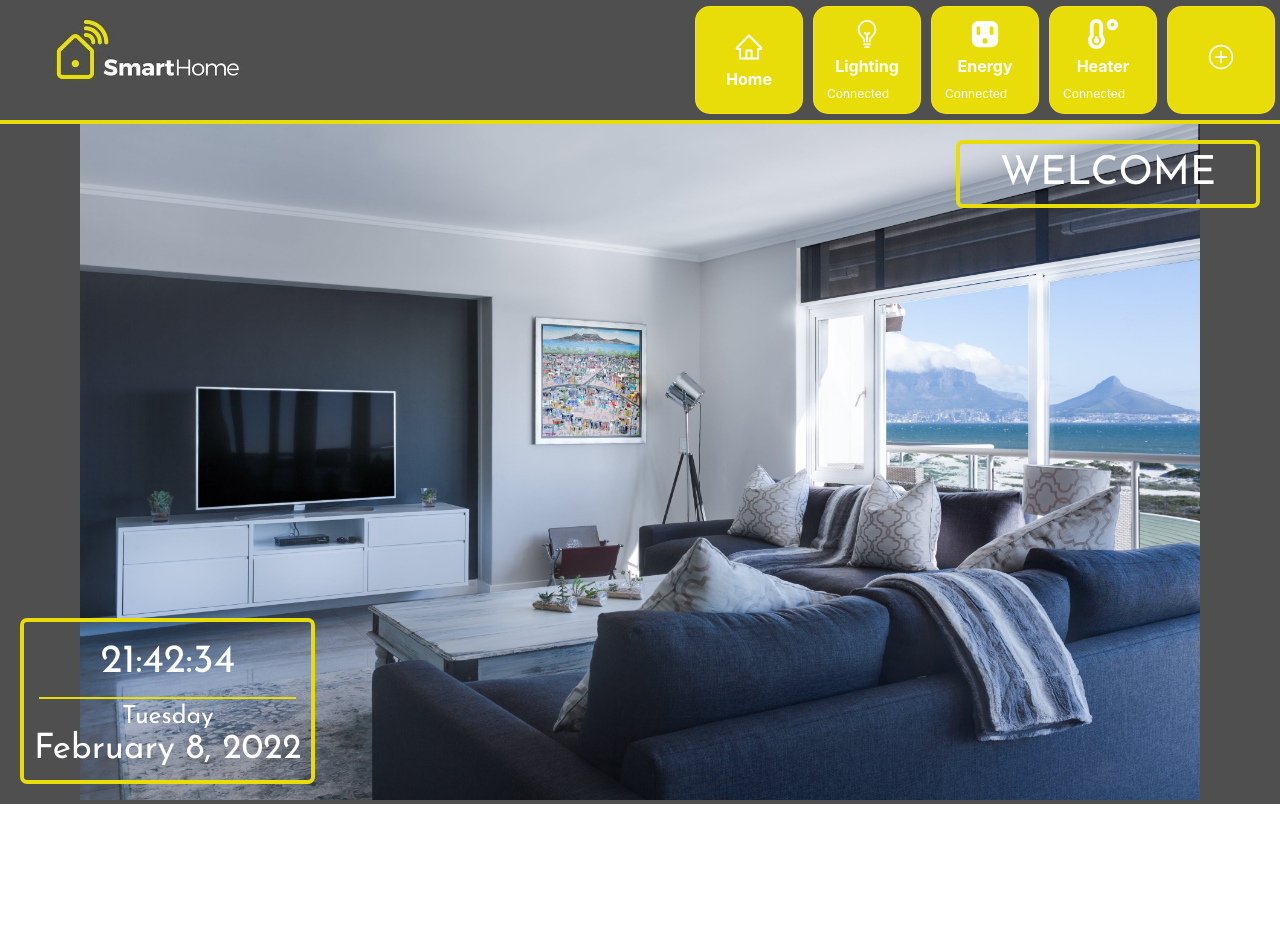
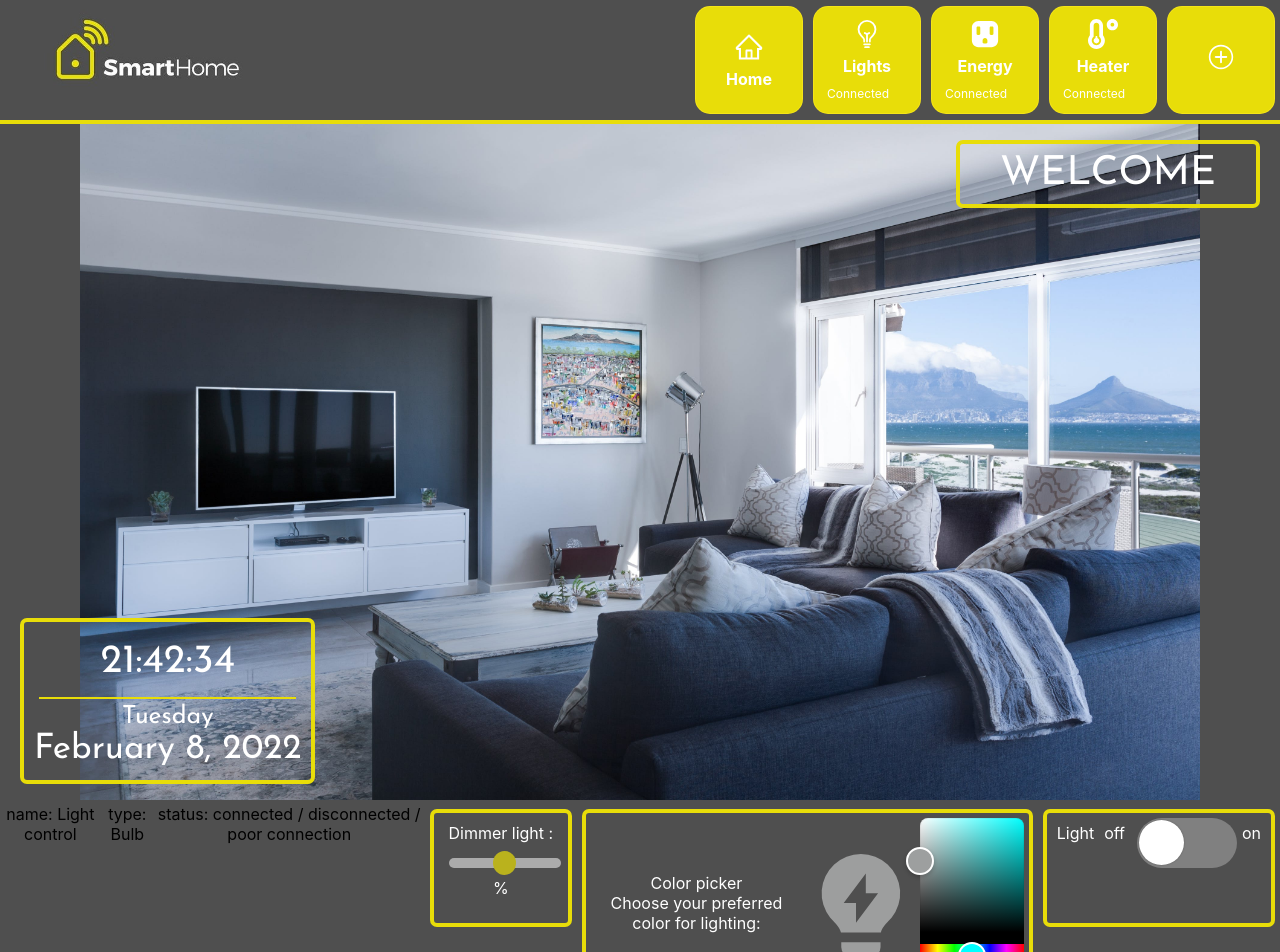
Before and after one commit to RamanSlinka/smart_home, a React (Create React App) app: page / in a window 1280 px wide. Shown: the top 952 px of the page. Before the commit the page ends 804 px from the top, so only its background shows below. Built offline with nearby package versions, Linux system fonts and the light colour scheme.

Commit message:
created SmartBulb page.  Used "react-colorful" npm module for Color picker

```diff
--- a/package.json
+++ b/package.json
@@ -12,6 +12,7 @@
     "@types/react-dom": "^17.0.9",
     "node-sass": "^7.0.1",
     "react": "^17.0.2",
+    "react-colorful": "^5.5.1",
     "react-dom": "^17.0.2",
     "react-icons": "^4.3.1",
     "react-scripts": "5.0.0",
--- a/src/App.tsx
+++ b/src/App.tsx
@@ -2,6 +2,7 @@ import React from 'react';
 import './App.scss';
 import Navbar from "./components/Navbar/Navbar";
 import Home from "./pages/home/Home";
+import SmartBulb from "./components/smartBulb/SmartBulb";
 
 function App() {
     return (
@@ -9,6 +10,7 @@ function App() {
             <Navbar/>
             <div>
                 <Home/>
+                <SmartBulb/>
             </div>
         </div>
     );
--- a/src/components/Navbar/Navbar.tsx
+++ b/src/components/Navbar/Navbar.tsx
@@ -36,7 +36,7 @@ const Navbar = () => {
 
                 <NavItem
                     icon={<IoBulbOutline/>}
-                    title={'Lighting'}
+                    title={'Lights'}
                     status={connected}
                     onClick={clickLightHandler}
                 />
--- /dev/null
+++ b/src/components/smartBulb/SmartBulb.module.scss
@@ -0,0 +1,102 @@
+.smartBulbContainer {
+  background: #4f4f4f;
+  display: flex;
+  flex-direction: row;
+  .dimmerLightWrapper {
+    justify-content: center;
+    align-items: center;
+    margin: 5px;
+    padding: 5px;
+    border: #e8dd09 4px solid;
+    border-radius: 7px;
+    height: 100px;
+
+    .slideContainer {
+      width: 100%;
+    }
+
+    .slider {
+      -webkit-appearance: none;
+      width: 90%;
+      height: 10px;
+      margin: 10px;
+      border-radius: 5px;
+      background: #d3d3d3;
+      outline: none;
+      opacity: 0.7;
+      -webkit-transition: .2s;
+      transition: opacity .2s;
+    }
+
+    .slider:hover {
+      opacity: 1;
+    }
+
+    .slider::-webkit-slider-thumb {
+      -webkit-appearance: none;
+      appearance: none;
+      width: 23px;
+      height: 24px;
+      border-radius: 50%;
+      background: #e8dd09;
+      cursor: pointer;
+    }
+
+    .slider::-moz-range-thumb {
+      width: 23px;
+      height: 24px;
+      border-radius: 50%;
+      background: #e8dd09;
+      cursor: pointer;
+    }
+  }
+
+  .colorWrapper {
+    display: flex;
+    flex-direction: row;
+    max-width: 40%;
+
+    margin: 5px;
+    padding: 5px;
+    border: #e8dd09 4px solid;
+    border-radius: 7px;
+
+    .colorPickerText {
+      display: flex;
+      flex-direction: column;
+      justify-content: center;
+      color: white;
+    }
+    .bulbSize{
+      font-size: 170px;
+    }
+
+    .colorPicker {
+      height: 150px;
+      width: 150px;
+    }
+  }
+
+  .turnedOnOff{
+    display: flex;
+    flex-direction: row;
+    height: 100px;
+
+    margin: 5px;
+    padding: 5px;
+
+    border: #e8dd09 4px solid;
+    border-radius: 7px;
+
+    .turnedOn{
+      margin: 5px;
+      color: white;
+    }
+
+  }
+}
+.styleTitle{
+  justify-content: center;
+  color: white;
+  margin: 5px;
+}
--- /dev/null
+++ b/src/components/smartBulb/SmartBulb.tsx
@@ -0,0 +1,65 @@
+import React, { useState} from 'react';
+import {HexColorPicker} from 'react-colorful';
+import {RiLightbulbFlashFill} from "react-icons/ri";
+import style from './SmartBulb.module.scss';
+import Switch from "../switch/Switch";
+
+const SmartBulb = () => {
+    const [valueSwitch, setValueSwitch] = useState(false);
+    const [color, setColor] = useState("#9d9e9e");
+
+    const [rangeVal, setRangeVal] = useState(null);
+
+    return (
+        <div className={style.smartBulbContainer}>
+            <div>name: Light control</div>
+            <div>type: Bulb</div>
+
+            <div>status: connected / disconnected / poor connection</div>
+
+
+            {/*Brightness*/}
+            <div className={style.dimmerLightWrapper}>
+                <p className={style.styleTitle}>Dimmer light : </p>
+                <div className={style.slideContainer}>
+                    <input
+                        className={style.slider}
+                        onChange={(e: any   ) => setRangeVal(e.target.value)}
+                        type="range"
+                        min="1" max="100"
+                       //  value={rangeVal}
+                        id="myRange"/>
+<span className={style.styleTitle}>{rangeVal} %</span>
+                </div>
+            </div>
+
+
+            <div className={style.colorWrapper}>
+                <div className={style.colorPickerText}>
+                    <p>Color picker</p>
+                    <span>Choose your preferred color for lighting:</span>
+                </div>
+                <RiLightbulbFlashFill className={style.bulbSize} style={{color: color}}/>
+
+                <HexColorPicker
+                    className={style.colorPicker}
+                    color={color}
+                    onChange={setColor}
+                />
+
+            </div>
+
+            <div className={style.turnedOnOff}>
+                <p className={style.styleTitle}>Light</p>
+                <span className={style.turnedOn}>off</span>
+                <Switch
+                    isOn={valueSwitch}
+                    handleToggle={() => setValueSwitch(!valueSwitch)}
+                />
+                <span className={style.turnedOn}>on</span>
+            </div>
+        </div>
+    );
+};
+
+export default SmartBulb;
```
Also changed, not shown: 1 other file (tests, documents, lock files or other folders).
